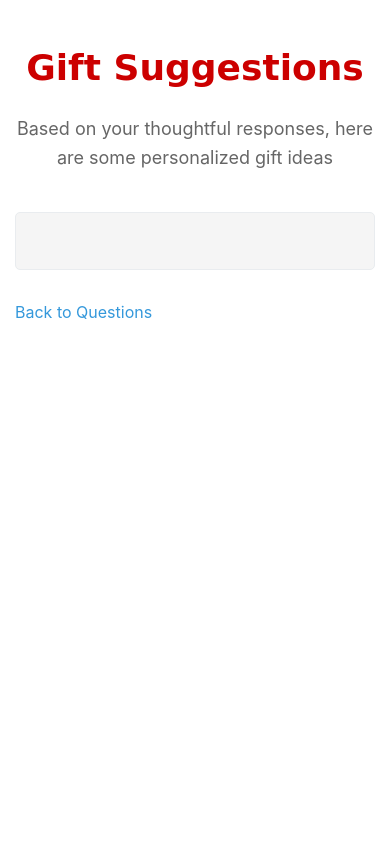
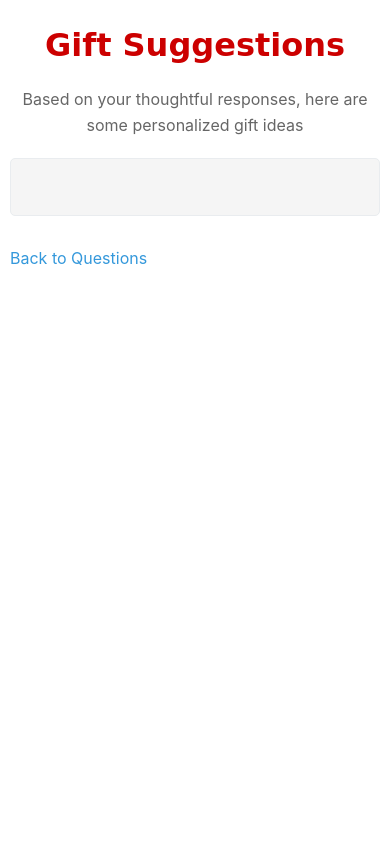
Before and after one commit to na47io/santa, a FastAPI app: template app/templates/results.html in a window 390 px wide. Run offline with FastAPI, Linux system fonts and the light colour scheme; the template is opened without the code that fills it, so the values that code supplies are empty; parts of the project's set-up code (start-up, migrations or seed data) failed here and were passed over; some web fonts are replaced.

Commit message:
style: Improve mobile responsiveness for wizard interface

```diff
--- a/app/static/css/style.css
+++ b/app/static/css/style.css
@@ -332,12 +332,49 @@ a:hover {
 
 /* Mobile optimizations */
 @media (max-width: 600px) {
+    body {
+        padding: 10px;
+        margin: 0;
+        min-height: 100vh;
+        display: flex;
+        flex-direction: column;
+    }
+
+    .hero-section {
+        margin-bottom: 20px;
+    }
+
     h1 {
-        font-size: 36px;
+        font-size: 32px;
+        margin: 10px 0;
+    }
+
+    .subheading {
+        font-size: 16px;
+        padding: 0 10px;
+    }
+
+    .wizard-container {
+        flex: 1;
+        display: flex;
+        flex-direction: column;
+        padding-bottom: 80px;
+    }
+
+    .question {
+        flex: 1;
+        display: flex;
+        flex-direction: column;
+    }
+
+    .question.active {
+        flex: 1;
+        display: flex;
     }
 
     textarea {
-        min-height: 80px;
+        min-height: 120px;
+        flex: 1;
     }
 
     .suggestion {
@@ -356,8 +393,30 @@ a:hover {
         z-index: 100;
     }
 
-    /* Add padding to prevent content from being hidden behind fixed nav */
-    .wizard-container {
-        padding-bottom: 80px;
+    .nav-button {
+        padding: 15px;
+        font-size: 16px;
+    }
+
+    .submit-button {
+        padding: 15px;
+        font-size: 16px;
+    }
+
+    /* Budget step specific mobile styles */
+    .budget-section {
+        flex: 1;
+        display: flex;
+        flex-direction: column;
+        justify-content: center;
+        align-items: center;
+        gap: 15px;
+    }
+
+    input[type="number"] {
+        width: 200px;
+        padding: 12px;
+        font-size: 18px;
+        text-align: center;
     }
 }
```
